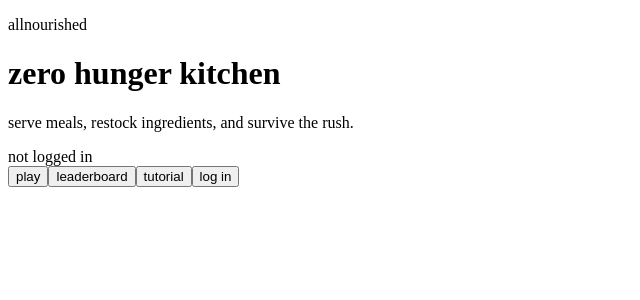
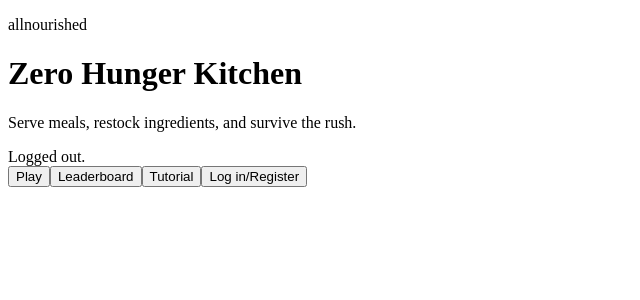
Before and after one commit to malikmahdivika/All-Nourished, a React (Vite) app in the folder allnourished-game/frontend/: page / in a window 1280 px wide. Shown: the top 300 px of the page, without its empty margins (0-640 px from the left). Built offline with nearby package versions, Linux system fonts and the light colour scheme; the HTML template or start-up script is replaced by a standard one.

Commit message:
small capitalization fixes

```diff
--- a/allnourished-game/frontend/src/components/LeaderboardScreen.jsx
+++ b/allnourished-game/frontend/src/components/LeaderboardScreen.jsx
@@ -4,14 +4,14 @@ export default function LeaderboardScreen({ entries, loading, onBack }) {
       <div className="info-card wide-card">
         <h2>leaderboard</h2>
         {loading ? <p>loading scores...</p> : null}
-        {!loading && entries.length === 0 ? <p>no scores yet.</p> : null}
+        {!loading && entries.length === 0 ? <p>No scores yet.</p> : null}
         {!loading && entries.length > 0 ? (
           <div className="leaderboard-table">
             <div className="leaderboard-row leaderboard-head">
-              <span>rank</span>
-              <span>player</span>
-              <span>score</span>
-              <span>time</span>
+              <span>Rank</span>
+              <span>Player</span>
+              <span>Score</span>
+              <span>Time</span>
             </div>
             {entries.map((entry, index) => (
               <div className="leaderboard-row" key={entry.id || `${entry.username}-${index}`}>
@@ -23,7 +23,7 @@ export default function LeaderboardScreen({ entries, loading, onBack }) {
             ))}
           </div>
         ) : null}
-        <button onClick={onBack}>back</button>
+        <button onClick={onBack}>Back</button>
       </div>
     </div>
   )
--- a/allnourished-game/frontend/src/components/LoginScreen.jsx
+++ b/allnourished-game/frontend/src/components/LoginScreen.jsx
@@ -25,28 +25,28 @@ export default function LoginScreen({ error, onBack, onSubmit }) {
       <div className="info-card login-card">
         <h2>{mode === 'login' ? 'log in' : 'create account'}</h2>
         <div className="auth-toggle">
-          <button className={mode === 'login' ? 'active-toggle' : ''} onClick={() => setMode('login')}>log in</button>
-          <button className={mode === 'register' ? 'active-toggle' : ''} onClick={() => setMode('register')}>register</button>
+          <button className={mode === 'login' ? 'active-toggle' : ''} onClick={() => setMode('login')}>Log in</button>
+          <button className={mode === 'register' ? 'active-toggle' : ''} onClick={() => setMode('register')}>Register</button>
         </div>
         <form className="login-form" onSubmit={handleSubmit}>
           {mode === 'register' ? (
             <label>
-              username
+              Username
               <input name="username" value={form.username} onChange={updateField} required />
             </label>
           ) : null}
           <label>
-            email
+            Email
             <input type="email" name="email" value={form.email} onChange={updateField} required />
           </label>
           <label>
-            password
+            Password
             <input type="password" name="password" value={form.password} onChange={updateField} required />
           </label>
           {error ? <p className="error-text">{error}</p> : null}
           <button type="submit">{mode === 'login' ? 'enter kitchen' : 'create account'}</button>
         </form>
-        <button className="secondary-button" onClick={onBack}>back</button>
+        <button className="secondary-button" onClick={onBack}>Back</button>
       </div>
     </div>
   )
--- a/allnourished-game/frontend/src/components/StartScreen.jsx
+++ b/allnourished-game/frontend/src/components/StartScreen.jsx
@@ -12,23 +12,23 @@ export default function StartScreen({
     <div className="screen menu-screen">
       <div className="menu-card">
         <p className="eyebrow">allnourished</p>
-        <h1>zero hunger kitchen</h1>
+        <h1>Zero Hunger Kitchen</h1>
         <p className="subtitle">
-          serve meals, restock ingredients, and survive the rush.
+          Serve meals, restock ingredients, and survive the rush.
         </p>
 
         <div className="status-pill">
-          {isLoggedIn ? `logged in as ${username}` : 'not logged in'}
+          {isLoggedIn ? `Logged in as ${username}` : 'Logged out.'}
         </div>
         {authError ? <p className="error-text">{authError}</p> : null}
 
         <div className="menu-buttons">
-          <button onClick={onPlay}>play</button>
-          <button onClick={onLeaderboard}>leaderboard</button>
-          <button onClick={onTutorial}>tutorial</button>
-          <button onClick={onLogin}>{isLoggedIn ? 'switch account' : 'log in'}</button>
+          <button onClick={onPlay}>Play</button>
+          <button onClick={onLeaderboard}>Leaderboard</button>
+          <button onClick={onTutorial}>Tutorial</button>
+          <button onClick={onLogin}>{isLoggedIn ? 'Switch account' : 'Log in/Register'}</button>
           {isLoggedIn ? (
-            <button className="secondary-button" onClick={onLogout}>logout</button>
+            <button className="secondary-button" onClick={onLogout}>Logout</button>
           ) : null}
         </div>
       </div>
--- a/allnourished-game/frontend/src/components/TutorialScreen.jsx
+++ b/allnourished-game/frontend/src/components/TutorialScreen.jsx
@@ -4,13 +4,13 @@ export default function TutorialScreen({ onBack }) {
       <div className="info-card">
         <h2>how to play</h2>
         <div className="tutorial-list">
-          <p>1. customers line up across the top of the screen and each asks for a meal.</p>
-          <p>2. click a plate at the bottom, then click the matching customer to serve them.</p>
-          <p>3. keep an eye on the four ingredient supplies. click low ingredients to restock them.</p>
-          <p>4. if ingredients run out, some meals can no longer appear until you refill them.</p>
-          <p>5. if a customer waits too long, you lose a life. you only have 3 lives.</p>
-          <p>6. the game gets faster over time, so balance serving and restocking carefully.</p>
-          <p>7. at game over, your score is saved to the leaderboard if you are logged in.</p>
+          <p>1. Customers line up across the top of the screen and each asks for a meal.</p>
+          <p>2. Click a plate at the bottom, then click the matching customer to serve them.</p>
+          <p>3. Keep an eye on the four ingredient supplies. click low ingredients to restock them.</p>
+          <p>4. If ingredients run out, some meals can no longer appear until you refill them.</p>
+          <p>5. If a customer waits too long, you lose a life. you only have 3 lives.</p>
+          <p>6. The game gets faster over time, so balance serving and restocking carefully.</p>
+          <p>7. On game over, your score is saved to the leaderboard if you are logged in.</p>
         </div>
         <button onClick={onBack}>back</button>
       </div>
```
